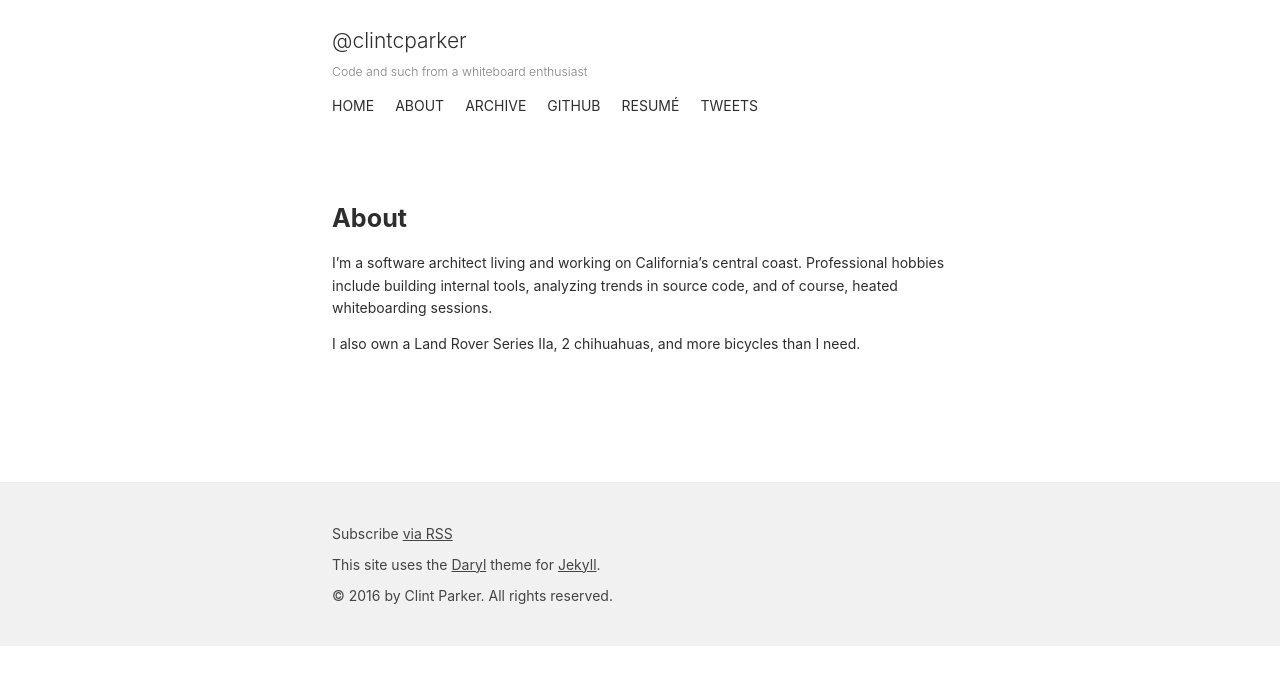
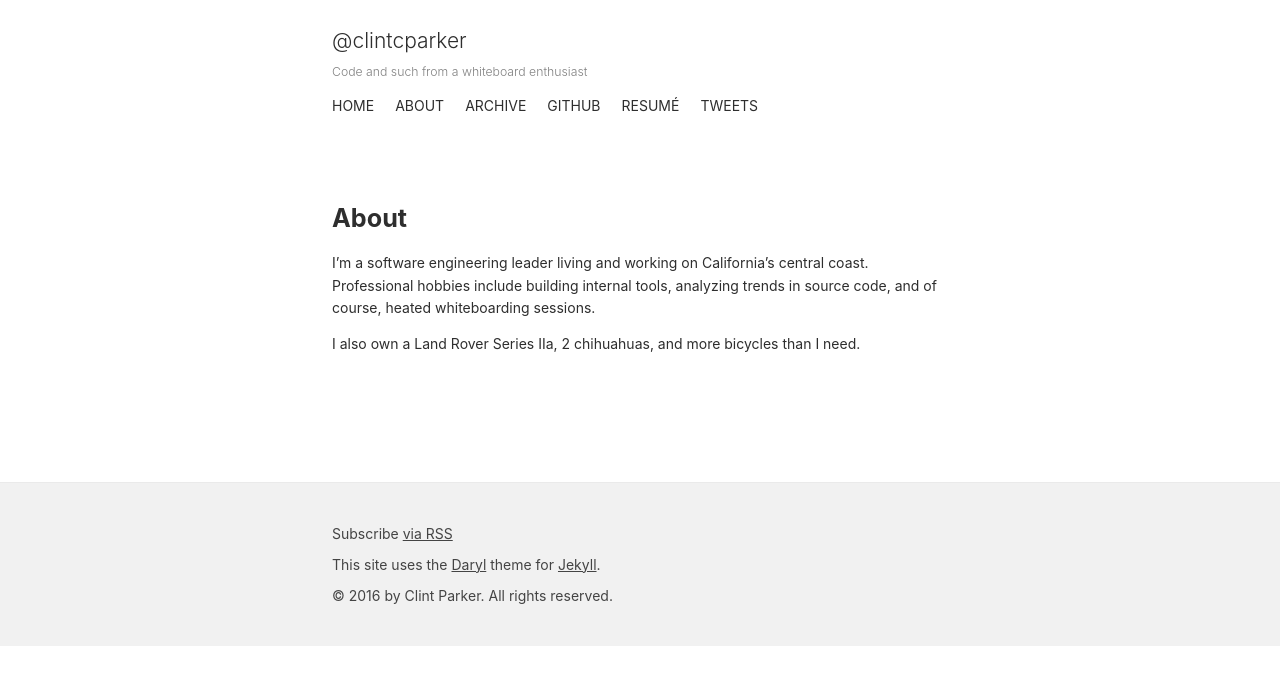
Before and after one commit to clintcparker/clintcparker.github.com, a Jekyll site: the page built from about.md, in a window 1280 px wide. Shown: the top 685 px of the page. Built offline with Jekyll 4.4.1, drawn with Linux system fonts in a browser that asks for light colours.

Commit message:
updated about page

```diff
--- a/about.md
+++ b/about.md
@@ -3,6 +3,6 @@ layout: page
 title: About
 permalink: /about/
 ---
-I’m a software architect living and working on California’s central coast. Professional hobbies include building internal tools, analyzing trends in source code, and of course, heated whiteboarding sessions.
+I’m a software engineering leader living and working on California’s central coast. Professional hobbies include building internal tools, analyzing trends in source code, and of course, heated whiteboarding sessions.
 
 I also own a Land Rover Series IIa, 2 chihuahuas, and more bicycles than I need.
```
